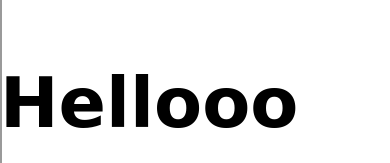
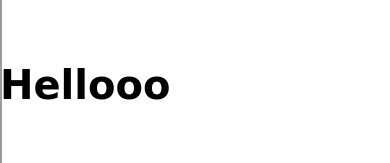
Before and after one commit to otis-otis/RealWebsite, a plain HTML site: page other templates/half scroll template.html in a window 390 px wide. Shown: the part 657-820 px from the top of the page. Drawn offline with nearby package versions, Linux system fonts and the light colour scheme; files that its build step writes are made by us from their sources; a script that the page names is missing; files whose address does not match are found by name; a web font is replaced by a local one.

Commit message:
Add files via upload

```diff
--- a/style.css
+++ b/style.css
@@ -249,6 +249,7 @@
 
       .Header{
         color: #000000;
+        font-size: 40px;
 
       }
 
@@ -289,9 +290,21 @@
         .scrollHalf__grupo__imagen img {  min-height: 100vh;  min-width: 50vw; }
         .scrollHalf__grupo__contenido { margin: 0 3vw 0 52vw;}
       }
-      @media screen and (max-width:400px) {
-        .gigi{max-width:100%; object-fit: none;}
-        .project{max-height: 50%; object-fit:contain;}
+
+        @media only screen and (max-width: 600px) {
+
+          iframe {
+              z-index : 1;
+              position: absolute;
+              top : -49px;
+              left    : 0;
+              width   : 50%;
+              height  : 50vh;
+              margin  : 0;
+              padding : 0;
+          }
+
         }
 
+
         /* Start https://www.cursors-4u.com */ * {cursor: url(https://cur.cursors-4u.net/nature/nat-10/nat977.ani), url(https://cur.cursors-4u.net/nature/nat-10/nat977.gif), auto !important;} /* End https://www.cursors-4u.com */
```
